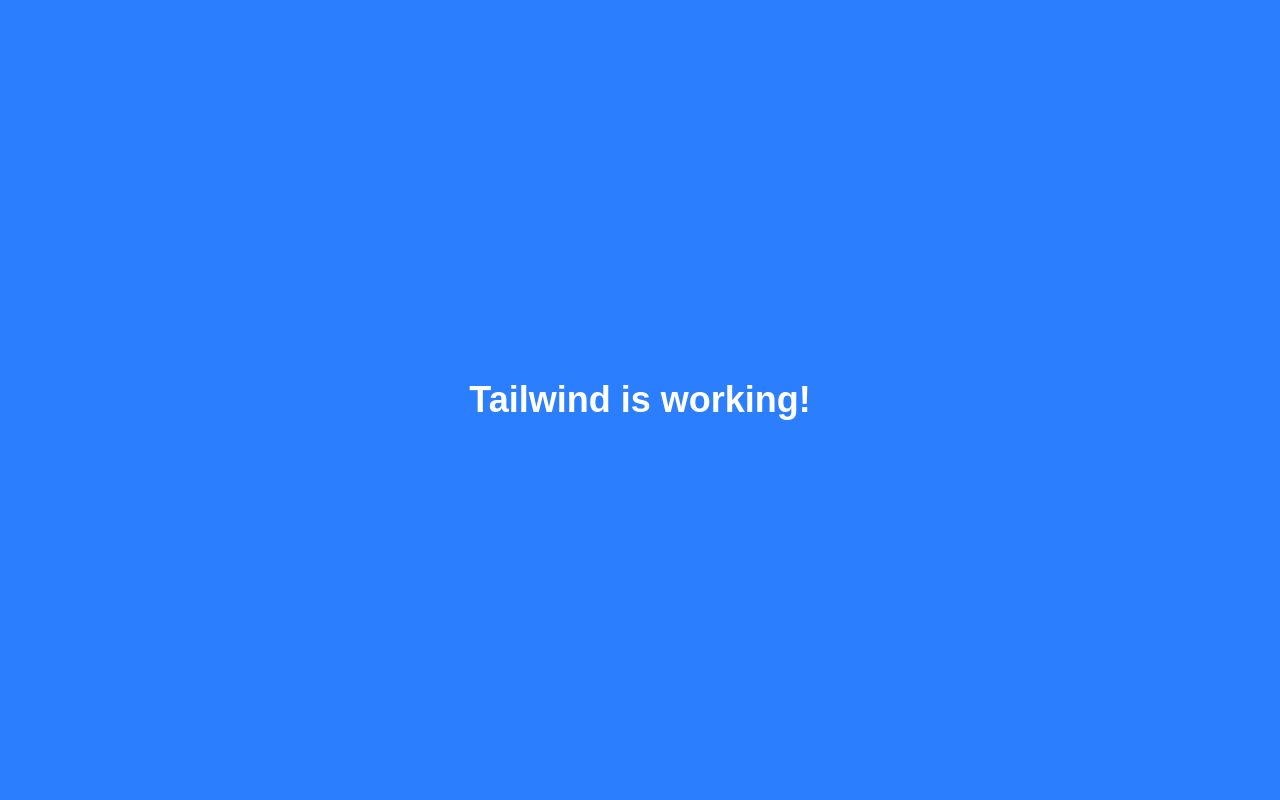
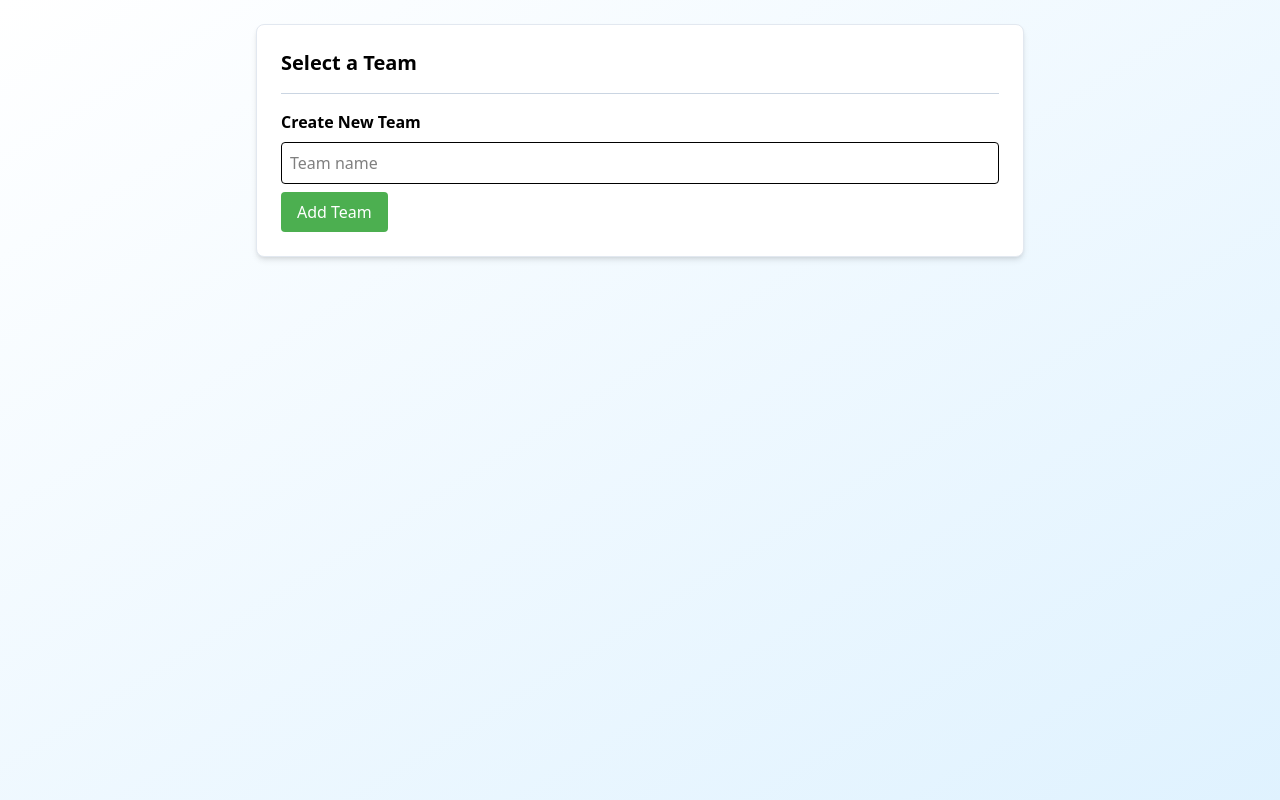
Before and after one commit to seanmck/littleleaguelineups, a React (Vite) app: page /games in a window 1280 px wide. Built offline with nearby package versions, Linux system fonts and the light colour scheme.

Commit message:
Restored basic styling

```diff
--- a/src/App.tsx
+++ b/src/App.tsx
@@ -1,12 +1,12 @@
-//import { BrowserRouter as Router, Routes, Route, Navigate } from 'react-router-dom';
+import { BrowserRouter as Router, Routes, Route, Navigate } from 'react-router-dom';
 import TeamSelectPage from './pages/TeamSelectPage';
 import RosterPage from './pages/RosterPage';
 import GameSetupPage from './pages/GameSetupPage';
-//import GameDetailPage from './pages/GameDetailPage';
+import GameDetailPage from './pages/GameDetailPage';
 import { useStore } from './state/store';
 
 function App() {
-  /*
+
   const selectedTeamId = useStore(state => state.selectedTeamId);
 
   if (!selectedTeamId) {
@@ -35,14 +35,4 @@
   );
 }
 
-
-*/
-
-  return (
-    <div className="min-h-screen bg-blue-500 text-white flex items-center justify-center">
-      <h1 className="text-4xl font-bold">Tailwind is working!</h1>
-    </div>
-  );
-}
-
 export default App;
--- /dev/null
+++ b/src/pages/GameDetailPage.tsx
@@ -0,0 +1,15 @@
+import { useParams } from 'react-router-dom';
+
+function GameDetailPage() {
+  const { gameId } = useParams();
+
+  return (
+    <div className="bg-white p-6 rounded-lg shadow-md border border-slate-200">
+      <h2 className="text-xl font-bold mb-4">Game Details</h2>
+      <p>Game ID: {gameId}</p>
+      {/* Lineup will go here */}
+    </div>
+  );
+}
+
+export default GameDetailPage;
--- /dev/null
+++ b/src/pages/GameSetupPage.tsx
@@ -0,0 +1,67 @@
+import { useState } from 'react';
+import { useStore } from '../state/store';
+import { useNavigate } from 'react-router-dom';
+
+function GameSetupPage() {
+  const activeTeam = useStore(state => state.getActiveTeam());
+  const addGame = useStore(state => state.addGameToActiveTeam);
+  const [date, setDate] = useState('');
+  const [selectedPlayers, setSelectedPlayers] = useState<string[]>(
+    activeTeam ? activeTeam.players.map(p => p.id) : []
+  );
+  const navigate = useNavigate();
+
+
+  const handleToggle = (id: string) => {
+    setSelectedPlayers(prev =>
+      prev.includes(id) ? prev.filter(pid => pid !== id) : [...prev, id]
+    );
+  };
+
+  const handleSubmit = () => {
+    if (date && selectedPlayers.length > 0) {
+      addGame(date, selectedPlayers);
+      const game = activeTeam.games[activeTeam.games.length - 1]; // latest game
+      navigate(`/games/${game.id}`);
+
+    }
+  };
+
+  if (!activeTeam) return <p>No team selected.</p>;
+
+  return (
+    <div className="bg-white p-6 rounded-lg shadow-md border border-slate-200 space-y-4">
+      <h2 className="text-xl font-bold">Game Setup</h2>
+      <input
+        type="date"
+        value={date}
+        onChange={e => setDate(e.target.value)}
+        className="border p-2 rounded w-full"
+      />
+
+      <p className="text-slate-600 text-sm">Uncheck any players who will not be at the game:</p>
+
+      <div className="pt-4 space-y-2">
+        {activeTeam.players.map(player => (
+          <label key={player.id} className="block">
+            <input
+              type="checkbox"
+              checked={selectedPlayers.includes(player.id)}
+              onChange={() => handleToggle(player.id)}
+              className="mr-2"
+            />
+            {player.name}
+          </label>
+        ))}
+      </div>
+      <button
+        onClick={handleSubmit}
+        className="mt-4 bg-green-600 hover:bg-green-700 text-white px-4 py-2 rounded"
+      >
+        Create Game
+      </button>
+    </div>
+  );
+}
+
+export default GameSetupPage;
--- /dev/null
+++ b/src/pages/RosterPage.tsx
@@ -0,0 +1,51 @@
+import { useState } from 'react';
+import { useStore } from '../state/store';
+
+function RosterPage() {
+  const [newPlayerName, setNewPlayerName] = useState('');
+  const activeTeam = useStore(state => state.getActiveTeam());
+  const addPlayer = useStore(state => state.addPlayerToActiveTeam);
+
+  const handleAdd = () => {
+    if (newPlayerName.trim()) {
+      addPlayer(newPlayerName.trim());
+      setNewPlayerName('');
+    }
+  };
+
+  if (!activeTeam) return <p>No team selected.</p>;
+
+  return (
+    <div className="bg-white p-6 rounded-lg shadow-md border border-slate-200 space-y-4">
+      <h2 className="text-xl font-bold">Team Roster</h2>
+      <ul className="list-disc list-inside space-y-1">
+        {activeTeam.players.map(player => (
+          <li key={player.id}>{player.name}</li>
+        ))}
+      </ul>
+      <div className="pt-4 border-t border-slate-300">
+        <input
+          type="text"
+          value={newPlayerName}
+          onChange={e => setNewPlayerName(e.target.value)}
+          placeholder="Player name"
+          className="border p-2 rounded w-full"
+          onKeyDown={(e) => {
+            if (e.key === 'Enter') {
+              e.preventDefault();
+              handleAdd();
+            }
+          }}
+        />
+        <button
+          onClick={handleAdd}
+          className="mt-2 bg-blue-600 hover:bg-blue-700 text-white px-4 py-2 rounded"
+        >
+          Add Player
+        </button>
+      </div>
+    </div>
+  );
+}
+
+export default RosterPage;
--- /dev/null
+++ b/src/pages/TeamSelectPage.tsx
@@ -0,0 +1,52 @@
+import { useState } from 'react';
+import { useStore } from '../state/store';
+
+function TeamSelectPage() {
+  const { teams, addTeam, selectTeam } = useStore();
+  const [newTeamName, setNewTeamName] = useState('');
+
+  const handleCreateTeam = () => {
+    if (newTeamName.trim()) {
+      addTeam(newTeamName.trim());
+      setNewTeamName('');
+    }
+  };
+
+  return (
+    <div className="bg-white p-6 rounded-lg shadow-md border border-slate-200 space-y-4">
+      <h2 className="text-xl font-bold">Select a Team</h2>
+      {teams.length > 0 && (
+        <ul className="space-y-2">
+          {teams.map(team => (
+            <li key={team.id}>
+              <button
+                className="bg-blue-600 hover:bg-blue-700 text-white px-4 py-2 rounded"
+                onClick={() => selectTeam(team.id)}
+              >
+                {team.name}
+              </button>
+            </li>
+          ))}
+        </ul>
+      )}
+      <div className="pt-4 border-t border-slate-300">
+        <h3 className="font-semibold mb-2">Create New Team</h3>
+        <input
+          type="text"
+          value={newTeamName}
+          onChange={e => setNewTeamName(e.target.value)}
+          placeholder="Team name"
+          className="border p-2 rounded w-full"
+        />
+        <button
+          onClick={handleCreateTeam}
+          className="mt-2 bg-green-600 hover:bg-green-700 text-white px-4 py-2 rounded"
+        >
+          Add Team
+        </button>
+      </div>
+    </div>
+  );
+}
+
+export default TeamSelectPage;
--- /dev/null
+++ b/src/state/store.ts
@@ -0,0 +1,73 @@
+import { create } from 'zustand';
+import { v4 as uuidv4 } from 'uuid';
+
+interface AppState {
+  teams: Team[];
+  selectedTeamId: string | null;
+  addTeam: (name: string) => void;
+  selectTeam: (id: string) => void;
+  getActiveTeam: () => Team | null;
+
+  addPlayerToActiveTeam: (name: string) => void;
+  addGameToActiveTeam: (date: string, playerIds: string[]) => void;
+}
+
+export const useStore = create<AppState>((set, get) => ({
+  teams: [],
+  selectedTeamId: null,
+  addTeam: (name) => {
+    const newTeam: Team = {
+      id: uuidv4(),
+      name,
+      players: [],
+      games: [],
+    };
+    set(state => ({
+      teams: [...state.teams, newTeam],
+      selectedTeamId: newTeam.id,
+    }));
+  },
+  selectTeam: (id) => set({ selectedTeamId: id }),
+  getActiveTeam: () => {
+    const { teams, selectedTeamId } = get();
+    return teams.find(team => team.id === selectedTeamId) || null;
+  },
+
+  addPlayerToActiveTeam: (name) => {
+    const { selectedTeamId, teams } = get();
+    if (!selectedTeamId) return;
+
+    set({
+      teams: teams.map(team =>
+        team.id === selectedTeamId
+          ? {
+              ...team,
+              players: [...team.players, { id: uuidv4(), name }],
+            }
+          : team
+      ),
+    });
+  },
+
+  addGameToActiveTeam: (date, playerIds) => {
+    const { selectedTeamId, teams } = get();
+    if (!selectedTeamId) return;
+
+    const newGame: Game = {
+      id: uuidv4(),
+      date,
+      playerIds,
+    };
+
+    set({
+      teams: teams.map(team =>
+        team.id === selectedTeamId
+          ? {
+              ...team,
+              games: [...team.games, newGame],
+            }
+          : team
+      ),
+    });
+  },
+}));
```
